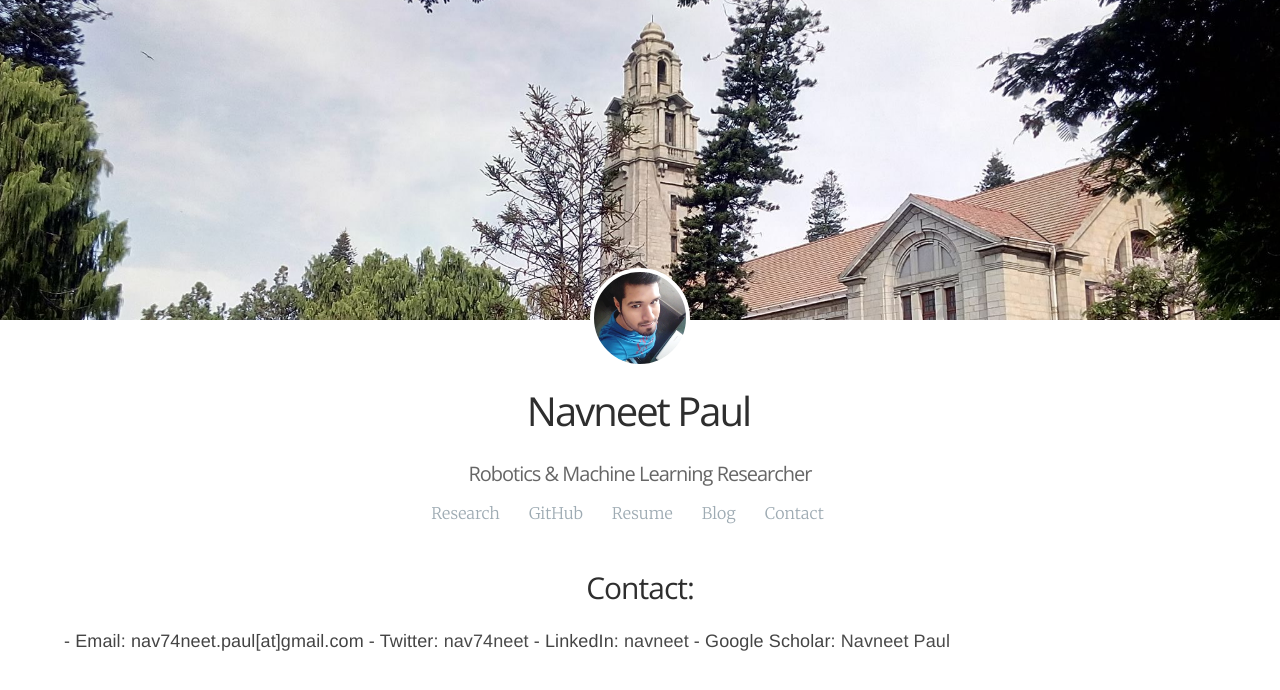
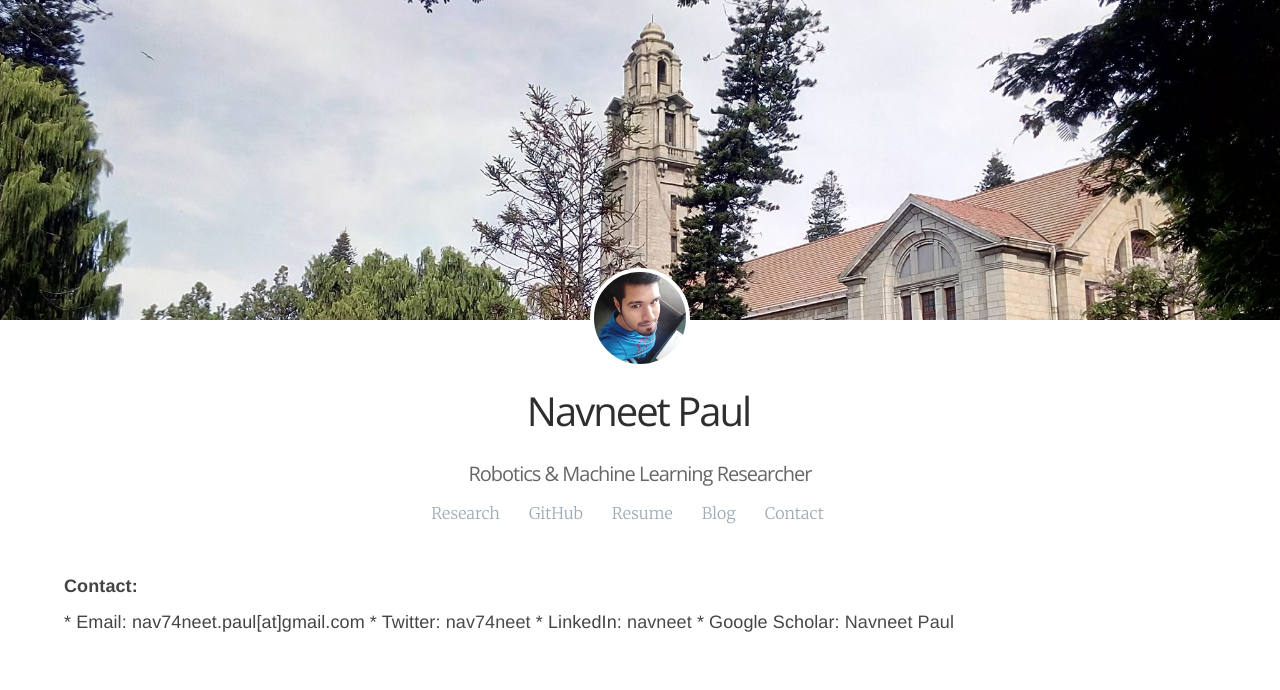
Before and after one commit to navuboy/navuboy.github.io, a Jekyll site: the page built from contact.html, in a window 1280 px wide. Shown: the top 690 px of the page. Built offline with Jekyll 4.4.1, drawn with Linux system fonts in a browser that asks for light colours; some web fonts are replaced; some of the changed lines change nothing that is shown.

Commit message:
Updated research.md

```diff
--- a/_includes/contact.md
+++ b/_includes/contact.md
@@ -1,7 +1,9 @@
-## Contact:
-<p style="text-align:justify">
-	- Email: nav74neet.paul[at]gmail.com
-	- Twitter: <a href="https://twitter.com/nav74neet">nav74neet</a>
-	- LinkedIn: <a href="https://www.linkedin.com/in/navneet-paul-94a806101/">navneet</a>
-	- Google Scholar: <a href="https://scholar.google.co.in/citations?hl=en&user=Wbz-jYwAAAAJ">Navneet Paul</a>
+<p style="text-align:left" >
+<b>Contact:</b>
 </p>
+<p style="text-align:justify" >
+	* Email: nav74neet.paul[at]gmail.com
+	* Twitter: <a href="https://twitter.com/nav74neet">nav74neet</a>
+	* LinkedIn: <a href="https://www.linkedin.com/in/navneet-paul-94a806101/">navneet</a>
+	* Google Scholar: <a href="https://scholar.google.co.in/citations?hl=en&user=Wbz-jYwAAAAJ">Navneet Paul</a>
+</p>
```
